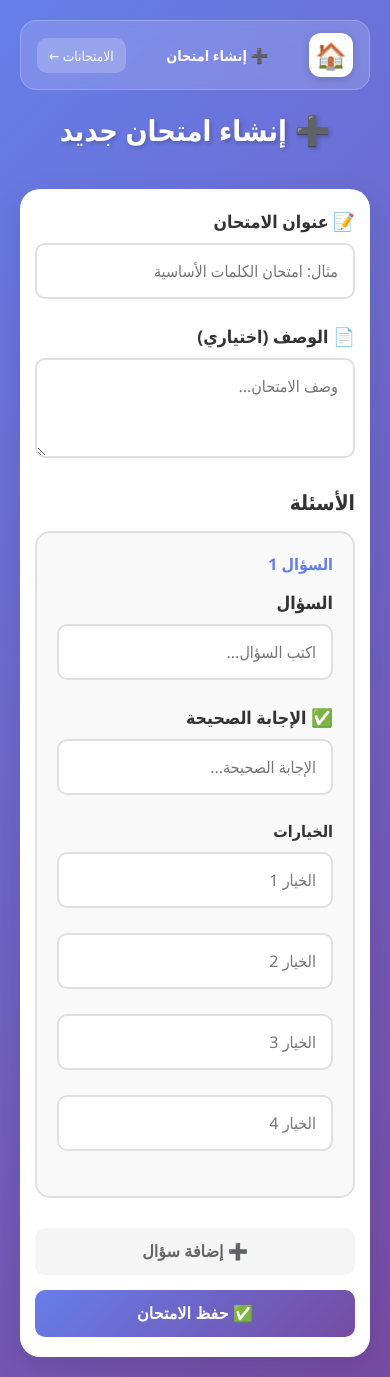
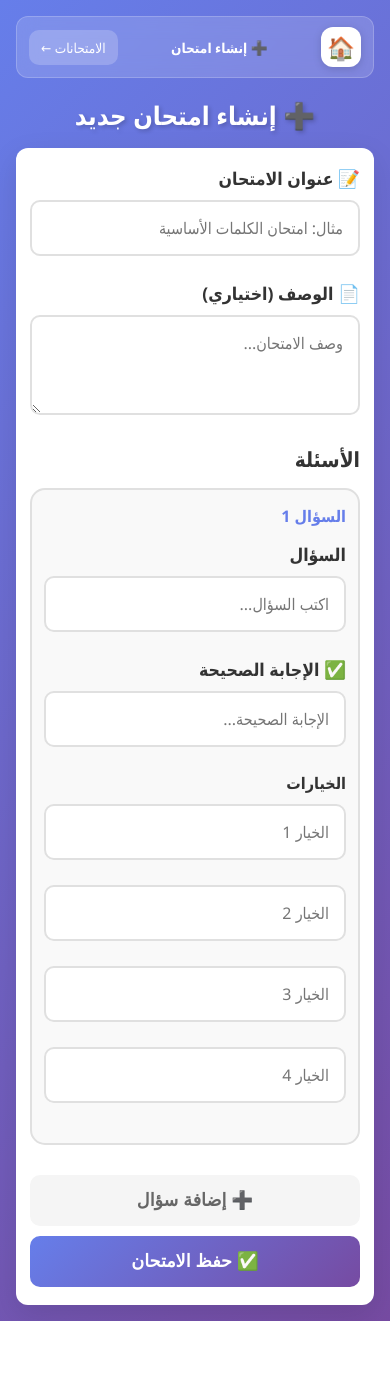
Before and after one commit to Ramiabdelal-hue/Woordenboek, a Next.js app: page /quiz/create in a window 390 px wide. After the commit the page ends 1321 px from the top, so only its background shows below. Built offline with nearby package versions, Linux system fonts and the light colour scheme.

Commit message:
fix: improve mobile responsive layout for all pages

```diff
--- a/app/globals.css
+++ b/app/globals.css
@@ -736,90 +736,169 @@ body {
   color: #721c24;
 }
 
-/* ===== MOBILE RESPONSIVE ===== */
+/* ===== TABLET ===== */
+@media (max-width: 768px) {
+  .page-container {
+    padding: 15px;
+  }
+
+  .page-header {
+    margin-bottom: 20px;
+  }
+
+  .words-container {
+    padding: 20px;
+    border-radius: 15px;
+  }
+
+  .form-card {
+    padding: 25px 20px;
+    border-radius: 15px;
+  }
+
+  .search-section {
+    flex-direction: column;
+    gap: 12px;
+  }
+
+  .search-box {
+    width: 100%;
+    min-width: unset;
+  }
+
+  .search-input {
+    font-size: 16px;
+  }
+
+  .btn {
+    width: 100%;
+    text-align: center;
+  }
+
+  .word-card {
+    padding: 18px;
+  }
+
+  .word-header {
+    flex-wrap: wrap;
+    gap: 8px;
+  }
+}
+
+/* ===== MOBILE ===== */
 @media (max-width: 480px) {
   body {
-    padding: 10px;
+    padding: 8px;
   }
 
   .page-container {
-    padding: 10px;
+    padding: 8px;
   }
 
   .page-title {
-    font-size: 1.8rem;
+    font-size: 1.6rem;
+  }
+
+  .page-header {
+    margin-bottom: 15px;
   }
 
   .hero-title {
-    font-size: 2rem;
+    font-size: 1.9rem;
   }
 
   .hero-subtitle {
-    font-size: 1.1rem;
+    font-size: 1rem;
   }
 
   .features-grid {
     grid-template-columns: 1fr 1fr;
-    gap: 15px;
+    gap: 12px;
+    margin-top: 20px;
   }
 
   .feature-card {
-    padding: 20px 15px;
+    padding: 18px 12px;
+    border-radius: 15px;
   }
 
   .feature-icon {
-    font-size: 2.5rem;
-    margin-bottom: 10px;
+    font-size: 2.2rem;
+    margin-bottom: 8px;
   }
 
   .feature-card h3 {
-    font-size: 1.2rem;
-    margin-bottom: 8px;
+    font-size: 1.1rem;
+    margin-bottom: 6px;
   }
 
   .feature-card p {
+    font-size: 0.8rem;
+  }
+
+  .words-container {
+    padding: 15px 12px;
+    border-radius: 12px;
+  }
+
+  .form-card {
+    padding: 18px 14px;
+    border-radius: 12px;
+  }
+
+  .word-dutch {
+    font-size: 1.3rem;
+  }
+
+  .word-arabic,
+  .word-other {
+    font-size: 1rem;
+  }
+
+  .navbar {
+    padding: 10px 12px;
+    border-radius: 12px;
+  }
+
+  .navbar-title {
     font-size: 0.85rem;
   }
 
-  .words-container {
-    padding: 20px 15px;
-  }
-
-  .form-card {
-    padding: 20px 15px;
-  }
-
-  .search-section {
-    flex-direction: column;
-  }
-
-  .search-box {
-    width: 100%;
-  }
-
-  .btn {
-    padding: 14px 20px;
-    font-size: 1rem;
-  }
-
-  .word-dutch {
+  .home-btn {
+    width: 40px;
+    height: 40px;
     font-size: 1.4rem;
-  }
-
-  .navbar-title {
-    font-size: 0.9rem;
   }
 
   .score-number {
     font-size: 3rem;
   }
 
+  .score-card {
+    padding: 25px;
+  }
+
   .form-actions {
     flex-direction: column;
+    gap: 10px;
   }
 
   .form-actions .btn {
     width: 100%;
+  }
+
+  .form-group input,
+  .form-group textarea,
+  .form-select {
+    font-size: 16px;
+  }
+
+  .results-count {
+    font-size: 0.9rem;
+  }
+
+  .question-card {
+    padding: 15px 12px;
   }
 }
 
--- a/app/layout.tsx
+++ b/app/layout.tsx
@@ -20,6 +20,7 @@ export const viewport: Viewport = {
   themeColor: '#667eea',
   width: 'device-width',
   initialScale: 1,
+  maximumScale: 5,
 }
 
 export default function RootLayout({
```
